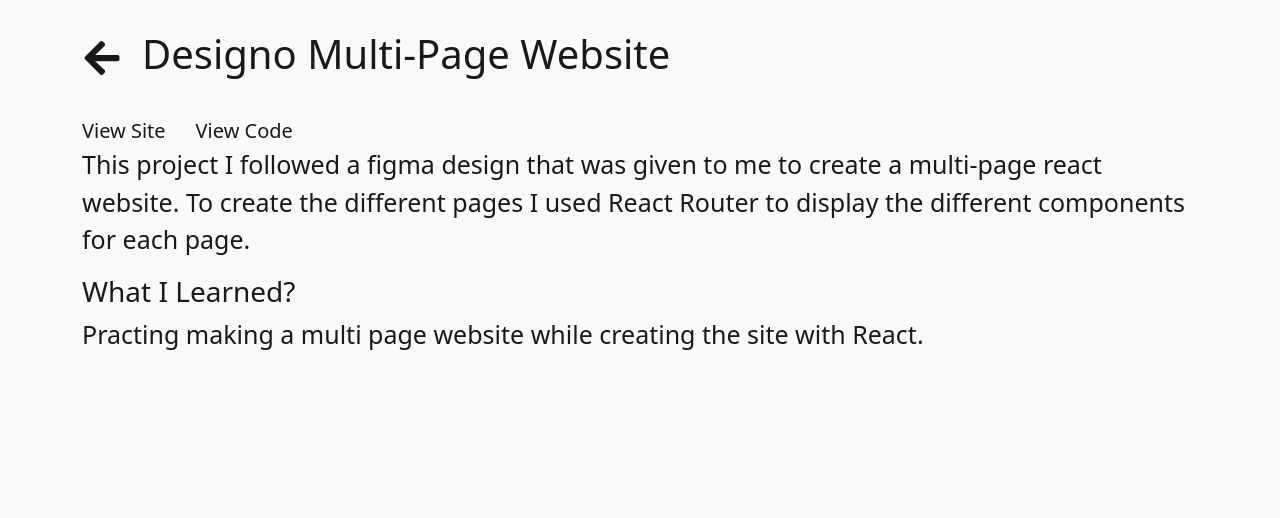
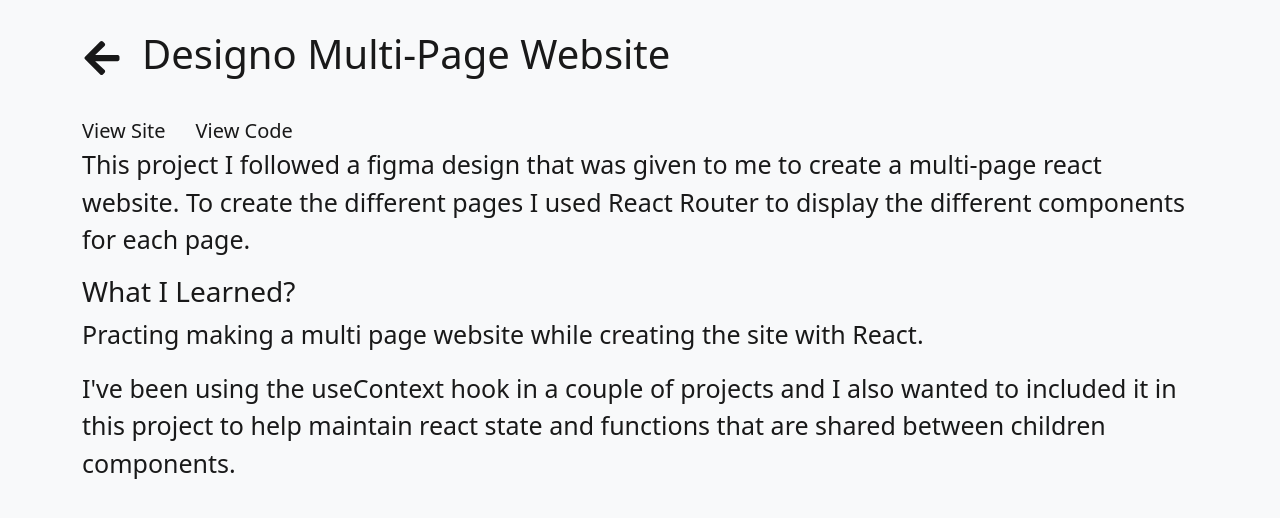
Before and after one commit to thomasgilmore/portfolio2022, a React (Create React App) app: page /designo-multi-page-website in a window 1280 px wide. Shown: the top 518 px of the page. Built offline with nearby package versions, Linux system fonts and the light colour scheme.

Commit message:
added more text

```diff
--- a/src/Components/DesignoMultiPageWebsite.js
+++ b/src/Components/DesignoMultiPageWebsite.js
@@ -17,6 +17,7 @@
         <p className="projectText">This project I followed a figma design that was given to me to create a multi-page react website. To create the different pages I used React Router to display the different components for each page.</p>
         <h3>What I Learned?</h3>
         <p className="projectText">Practing making a multi page website while creating the site with React.</p>
+        <p className='projectText'>I've been using the useContext hook in a couple of projects and I also wanted to included it in this project to help maintain react state and functions that are shared between children components.</p>
       </Container>
     </div>
   )
```
